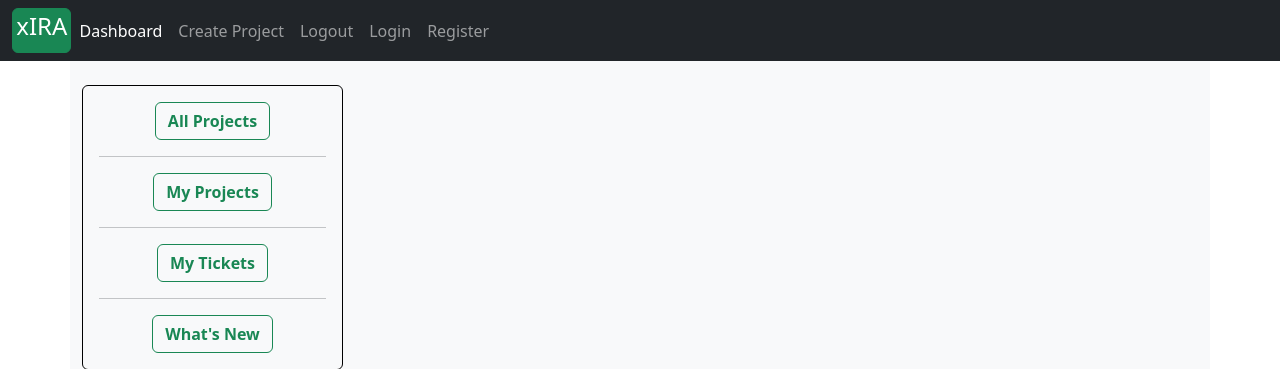
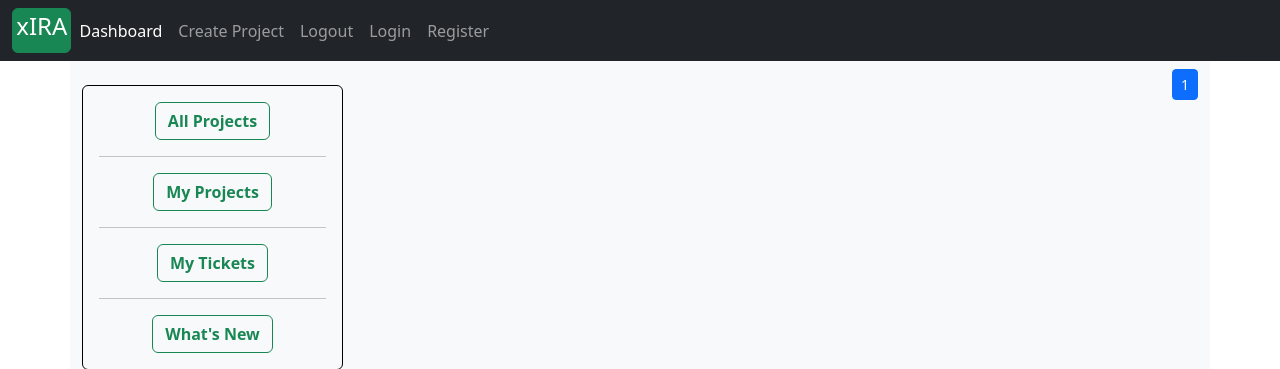
Before and after one commit to vinaycchndra/xIRA, a Django app: page /ticket/see_notification/ in a window 1280 px wide. Shown: the top 369 px of the page. Run offline with Django 4.2, Linux system fonts and the light colour scheme; data comes from the database, SQL or seed files in the repository; both versions use the stored data as it was after the commit.

Commit message:
paginator added to the notification class

```diff
--- a/templates/my_notifications.html
+++ b/templates/my_notifications.html
@@ -30,6 +30,27 @@
         </div>
         </div>
         {% endfor %}
+
+        <nav aria-label="Page navigation example">
+	  <ul class="pagination justify-content-end pagination-sm mt-2">
+
+		  	{% if notification.has_previous %}
+		  		<li class="page-item"><a class="page-link" href="?page={{notification.previous_page_number}}">Previous</a></li>
+		  	{% endif %}
+
+			  {% for page_no in notification.paginator.page_range %}
+		  		{% if notification.number == page_no %}
+		  				<li class="page-item active"><a class="page-link" href="?page={{page_no}}">{{page_no}}</a></li>
+		  		{% else %}
+		  				<li class="page-item "><a class="page-link" href="?page={{page_no}}">{{page_no}}</a></li>
+		  		{% endif %}
+		  	{% endfor %}
+		    {% if notification.has_next %}
+		  		<li class="page-item"><a class="page-link" href="?page={{notification.next_page_number}}">Next</a></li>
+		  	{% endif %}
+	  </ul>
+</nav>
+
         </div>
         </div>
         </div>
--- a/tickets/views.py
+++ b/tickets/views.py
@@ -219,7 +219,7 @@ def user_manage_ticket(request):
             all_task_query = all_task_query.order_by('-estimated_end_date')
 
     page_no = request.GET.get('page')
-    page_object = Paginator(all_task_query, 4)
+    page_object = Paginator(all_task_query, 6)
     if page_no is None:
         all_task_query = page_object.get_page(1)
     else:
@@ -249,6 +249,12 @@ def update_status(request, ticket_id):
 
 def get_notification(request):
     notify = Information.objects.filter(user__id=request.user.id).order_by('-created_at')
+    page_no = request.GET.get('page')
+    page_object = Paginator(notify, 8)
+    if page_no is None:
+        notify = page_object.get_page(1)
+    else:
+        notify = page_object.get_page(page_no)
     context = {
         'notification': notify,
     }
```
Also changed, not shown: db.sqlite3.
